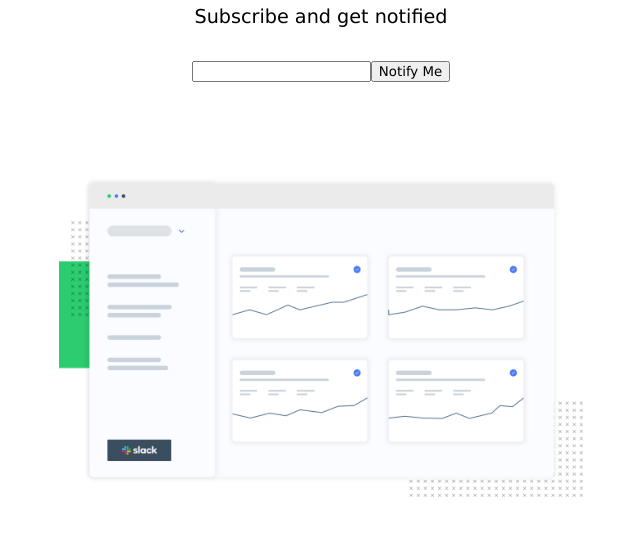
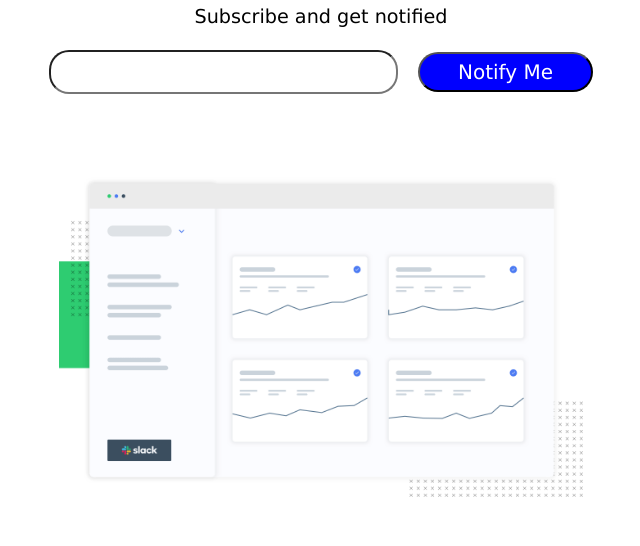
Before and after one commit to methoil/ping-coming-soon-page, a plain HTML site: page index.html in a window 1280 px wide. Shown: the part 163-709 px from the top of the page, without its empty margins (319-959 px from the left). Drawn offline with Linux system fonts and the light colour scheme.

Commit message:
feat - email inputs styling complete

```diff
--- a/index.html
+++ b/index.html
@@ -38,8 +38,12 @@
         </div>
         <div class="top-text-2">Subscribe and get notified</div>
         <div class="email-section">
-          <input type="text" class="email-forum" />
-          <input type="button" value="Notify Me" class="enter-email-button" />
+          <input type="text" class="email-input email-form" />
+          <input
+            type="button"
+            value="Notify Me"
+            class="email-input email-button"
+          />
         </div>
       </div>
       <div class="elem-2-image">
--- a/src/styles.css
+++ b/src/styles.css
@@ -23,6 +23,42 @@
 }
 
 .elem-3-social-media-and-copyright {
+}
+
+input.email-input:focus {
+  outline-width: 0;
+}
+
+.email-input {
+  margin: 10px;
+  font-size: 1.25em;
+  border-radius: 20px;
+}
+
+.email-form {
+  height: 2.5vh;
+  width: 325px;
+  padding: 10px;
+}
+
+.email-button {
+  height: 5vh;
+  width: 175px;
+
+  background-color: blue;
+  color: white;
+
+  transition: all 0.2s;
+}
+
+.email-button:hover {
+  transform: translateY(-3px);
+  box-shadow: 0 10px 20px rgba(0, 0, 0, 0.2);
+}
+
+.email-button:active {
+  transform: translateY(-1px);
+  box-shadow: 0 10px 20px rgba(0, 0, 0, 0.2);
 }
 
 .svg-logo-container {
```
